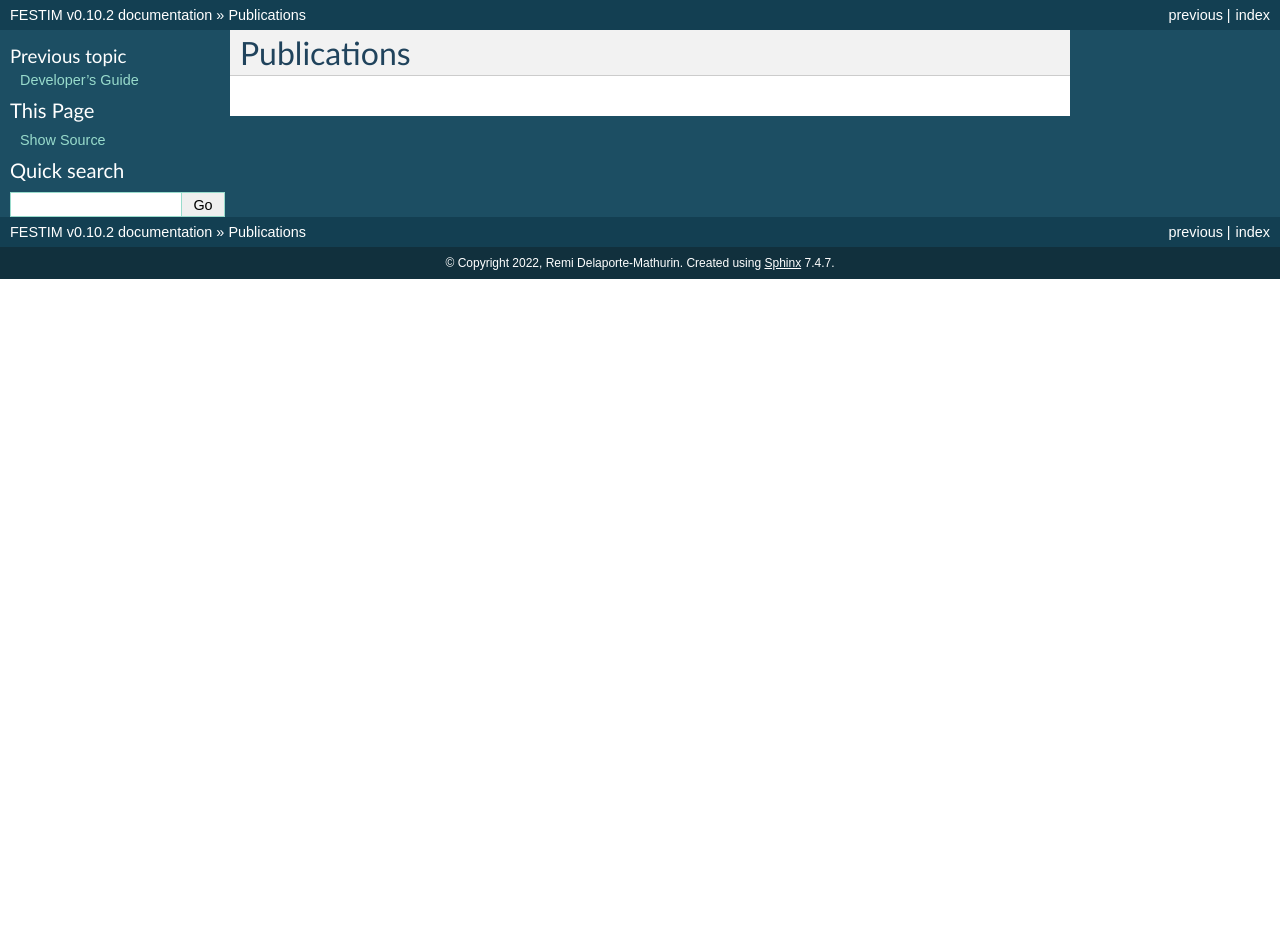
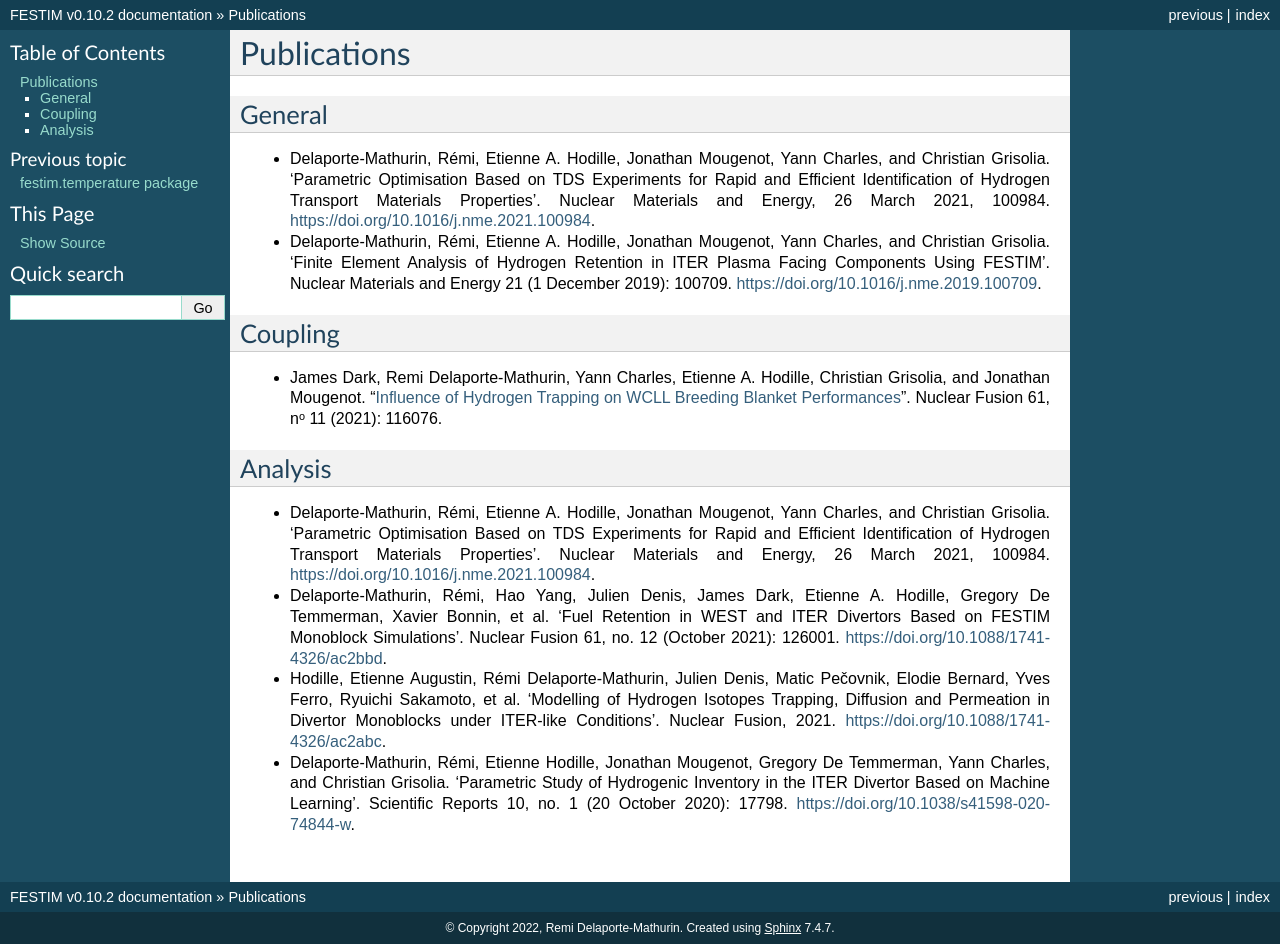
Before and after one commit to festim-dev/FESTIM, a Sphinx documentation site: the page built from docs/source/publications.rst, in a window 1280 px wide. Built offline with Sphinx 7.4.7, drawn with Linux system fonts in a browser that asks for light colours; before the commit the page ends 900 px from its top, so only the background shows below that.

Commit message:
publications + bug fixes

```diff
--- a/docs/source/index.rst
+++ b/docs/source/index.rst
@@ -32,9 +32,10 @@
 
    getting_started
    examples
-   api/festim
+   theory
    userguide/index
    devguide/index
+   api/festim
    publications
 
 
--- a/docs/source/publications.rst
+++ b/docs/source/publications.rst
@@ -1,3 +1,32 @@
 ============
 Publications
 ============
+
+
+-------
+General
+-------
+
+- Delaporte-Mathurin, Rémi, Etienne A. Hodille, Jonathan Mougenot, Yann Charles, and Christian Grisolia. ‘Parametric Optimisation Based on TDS Experiments for Rapid and Efficient Identification of Hydrogen Transport Materials Properties’. Nuclear Materials and Energy, 26 March 2021, 100984. https://doi.org/10.1016/j.nme.2021.100984.
+
+- Delaporte-Mathurin, Rémi, Etienne A. Hodille, Jonathan Mougenot, Yann Charles, and Christian Grisolia. ‘Finite Element Analysis of Hydrogen Retention in ITER Plasma Facing Components Using FESTIM’. Nuclear Materials and Energy 21 (1 December 2019): 100709. https://doi.org/10.1016/j.nme.2019.100709.
+
+
+--------
+Coupling
+--------
+
+- James Dark, Remi Delaporte-Mathurin, Yann Charles, Etienne A. Hodille, Christian Grisolia, and Jonathan Mougenot. "`Influence of Hydrogen Trapping on WCLL Breeding Blanket Performances <https://doi.org/10.1088/1741-4326/ac28b0>`_". Nuclear Fusion 61, nᵒ 11 (2021): 116076.
+
+
+--------
+Analysis
+--------
+
+- Delaporte-Mathurin, Rémi, Etienne A. Hodille, Jonathan Mougenot, Yann Charles, and Christian Grisolia. ‘Parametric Optimisation Based on TDS Experiments for Rapid and Efficient Identification of Hydrogen Transport Materials Properties’. Nuclear Materials and Energy, 26 March 2021, 100984. https://doi.org/10.1016/j.nme.2021.100984.
+
+- Delaporte-Mathurin, Rémi, Hao Yang, Julien Denis, James Dark, Etienne A. Hodille, Gregory De Temmerman, Xavier Bonnin, et al. ‘Fuel Retention in WEST and ITER Divertors Based on FESTIM Monoblock Simulations’. Nuclear Fusion 61, no. 12 (October 2021): 126001. https://doi.org/10.1088/1741-4326/ac2bbd.
+
+- Hodille, Etienne Augustin, Rémi Delaporte-Mathurin, Julien Denis, Matic Pečovnik, Elodie Bernard, Yves Ferro, Ryuichi Sakamoto, et al. ‘Modelling of Hydrogen Isotopes Trapping, Diffusion and Permeation in Divertor Monoblocks under ITER-like Conditions’. Nuclear Fusion, 2021. https://doi.org/10.1088/1741-4326/ac2abc.
+
+- Delaporte-Mathurin, Rémi, Etienne Hodille, Jonathan Mougenot, Gregory De Temmerman, Yann Charles, and Christian Grisolia. ‘Parametric Study of Hydrogenic Inventory in the ITER Divertor Based on Machine Learning’. Scientific Reports 10, no. 1 (20 October 2020): 17798. https://doi.org/10.1038/s41598-020-74844-w.
--- /dev/null
+++ b/docs/source/theory.rst
@@ -0,0 +1,6 @@
+======
+Theory
+======
+
+
+WIP
--- a/docs/source/userguide/temperature.rst
+++ b/docs/source/userguide/temperature.rst
@@ -3,6 +3,7 @@
 ===========
 
 WIP
+
 ---------------------------------------
 Temperature as an analytical expression
 ---------------------------------------
--- a/docs/source/userguide/traps.rst
+++ b/docs/source/userguide/traps.rst
@@ -3,6 +3,7 @@
 =====
 
 WIP
+
 ------------
 Normal traps
 ------------
```
